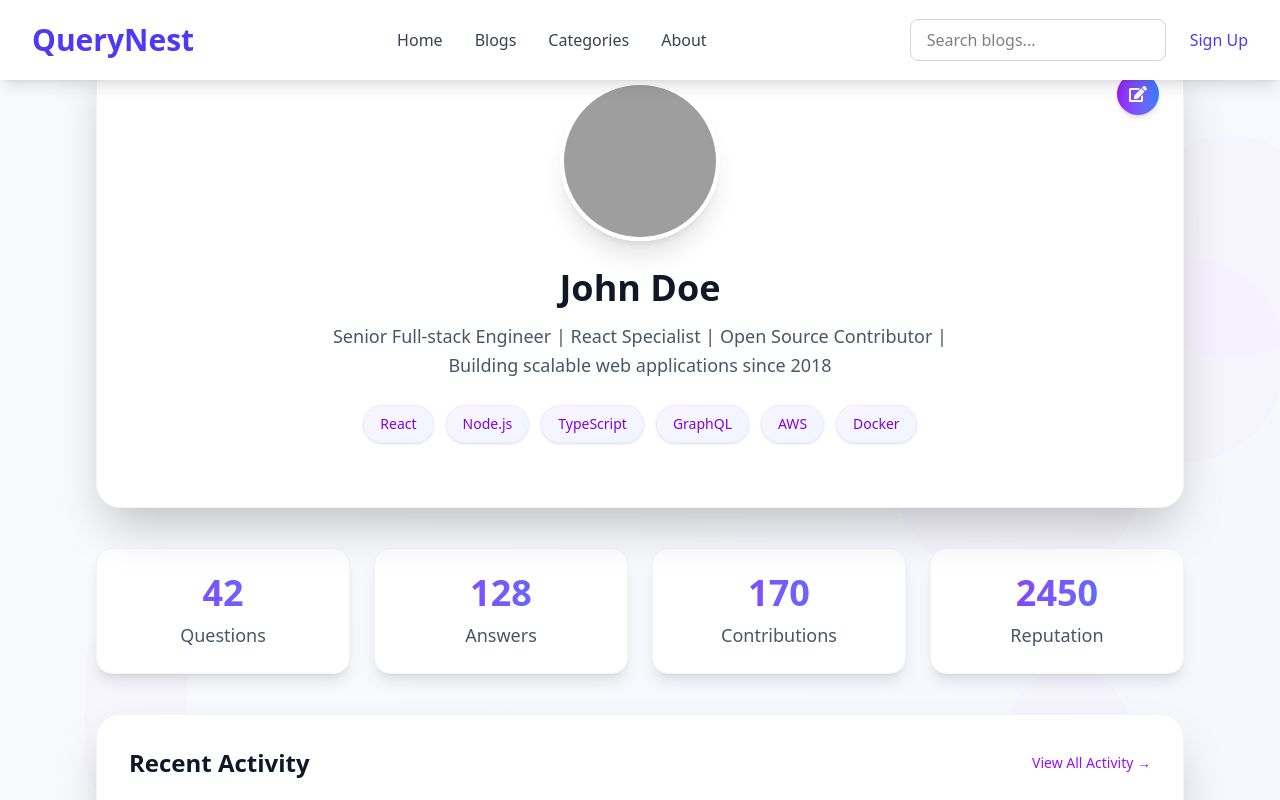
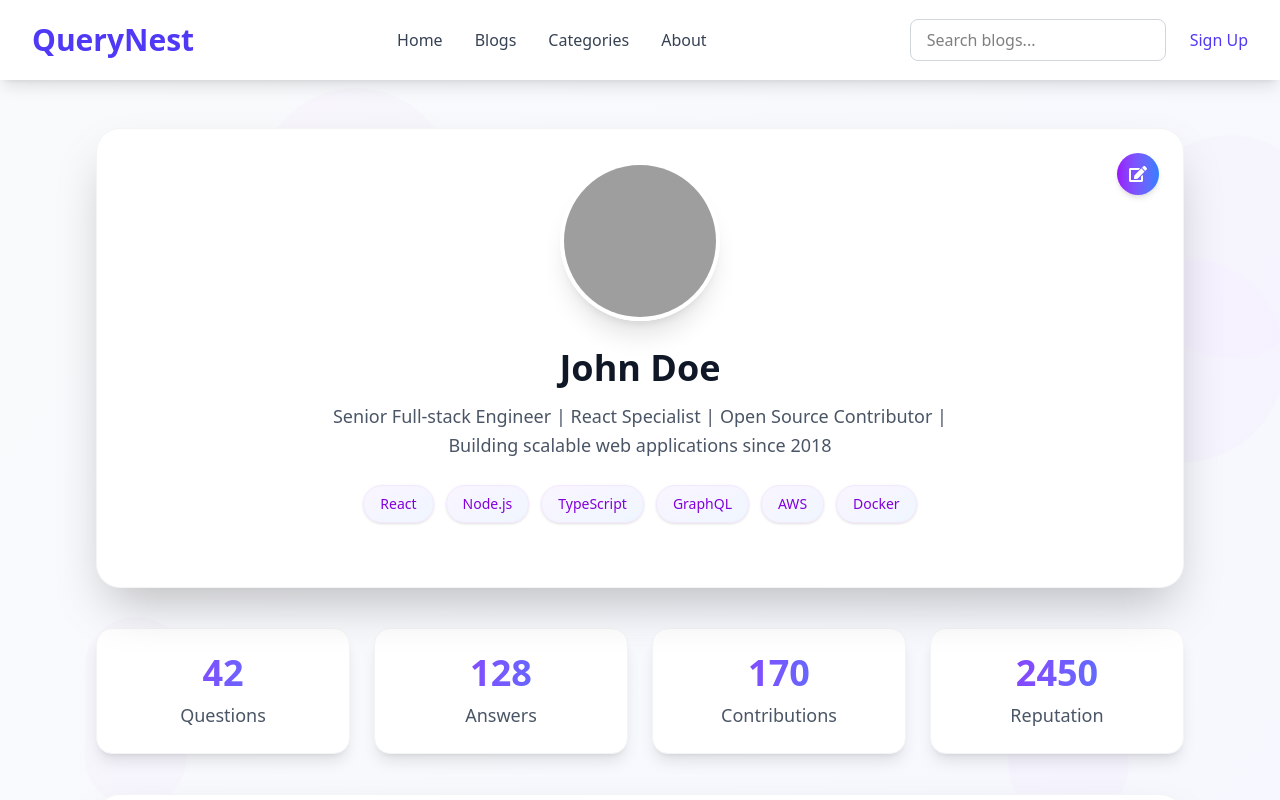
Before and after one commit to vishaldangwal/QueryNest, a React (Vite) app in the folder frontend/: page /profile in a window 1280 px wide. Shown: the top 800 px of the page. Built offline with nearby package versions, Linux system fonts and the light colour scheme; grey boxes are pictures that could not be loaded.

Commit message:
Minor improvements

```diff
--- a/frontend/src/components/Hero.jsx
+++ b/frontend/src/components/Hero.jsx
@@ -55,7 +55,7 @@
 
 const Hero = () => {
   return (
-    <div className="relative bg-gray-900 overflow-hidden">
+    <div className="relative bg-gray-900 overflow-hidden  ">
       {/* Background Gradient */}
       <div className="absolute inset-0 bg-gradient-to-r from-indigo-900 to-purple-900 opacity-75"></div>
 
--- a/frontend/src/pages/Blogs.jsx
+++ b/frontend/src/pages/Blogs.jsx
@@ -153,7 +153,7 @@
   };
 
   return (
-    <div className="min-h-screen bg-gray-50 py-12 px-4 sm:px-6 lg:px-8">
+    <div className="min-h-screen bg-gray-50 py-12 px-4 sm:px-6 lg:px-8 pt-20">
       <div className="text-center mb-12">
         <div className="inline-flex items-center justify-center p-4 rounded-full bg-gradient-to-r from-indigo-500 to-purple-600 shadow-lg mb-6">
           <FaBookOpen className="h-8 w-8 text-white" />
--- a/frontend/src/pages/Cate.jsx
+++ b/frontend/src/pages/Cate.jsx
@@ -134,7 +134,7 @@
   };
 
   return (
-    <div className="min-h-screen bg-gradient-to-br from-gray-50 to-gray-100 py-12 px-4 sm:px-6 lg:px-8">
+    <div className="min-h-screen bg-gradient-to-br from-gray-50 to-gray-100 py-12 px-4 sm:px-6 lg:px-8 pt-20">
       <div className="max-w-7xl mx-auto">
         {/* Header */}
         <motion.div
--- a/frontend/src/pages/ProfilePage.jsx
+++ b/frontend/src/pages/ProfilePage.jsx
@@ -61,7 +61,7 @@
   };
 
   return (
-    <div className="min-h-screen bg-gradient-to-br from-gray-50 to-[#f5f7ff]">
+    <div className="min-h-screen bg-gradient-to-br from-gray-50 to-[#f5f7ff] pt-20">
       {/* Floating background elements */}
       <div className="fixed inset-0 overflow-hidden pointer-events-none">
         {[...Array(8)].map((_, i) => (
```
